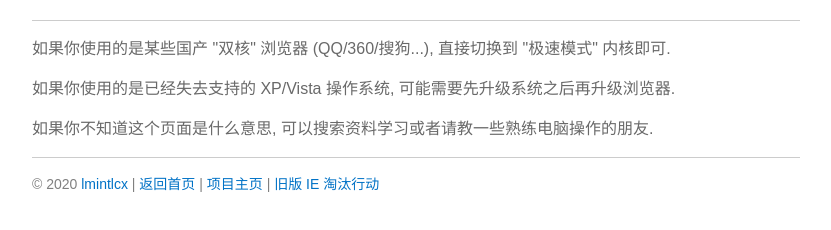
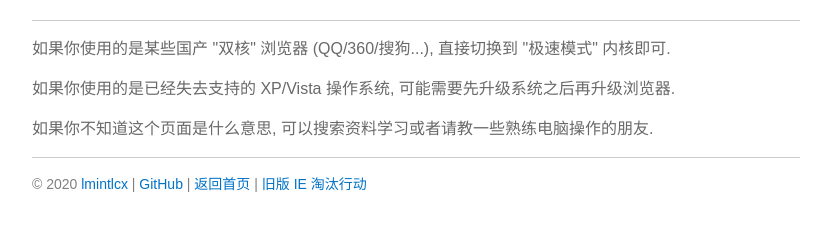
Before and after one commit to lmintlcx/noie, a plain HTML site: page noie/index.html in a window 1280 px wide. Shown: the part 595-825 px from the top of the page, without its empty margins (224-1055 px from the left). Drawn offline with Linux system fonts and the light colour scheme.

Commit message:
20200713

```diff
--- a/noie/index.html
+++ b/noie/index.html
@@ -153,7 +153,7 @@
 
     <hr>
 
-    <p class="copyright">© 2020 <a href="https://www.lmintlcx.com/" target="_blank">lmintlcx</a> | <a href="/">返回首页</a> | <a href="https://github.com/lmintlcx/noie/" target="_blank">项目主页</a> | <a href="https://support.dmeng.net/upgrade-your-browser.html" target="_blank">旧版 IE 淘汰行动</a></p>
+    <p class="copyright">&copy; 2020 <a href="https://www.lmintlcx.com/" target="_blank">lmintlcx</a> | <a href="https://github.com/lmintlcx/noie/" target="_blank">GitHub</a> | <a href="/">返回首页</a> | <a href="https://support.dmeng.net/upgrade-your-browser.html" target="_blank">旧版 IE 淘汰行动</a></p>
 
   </div>
 
```
